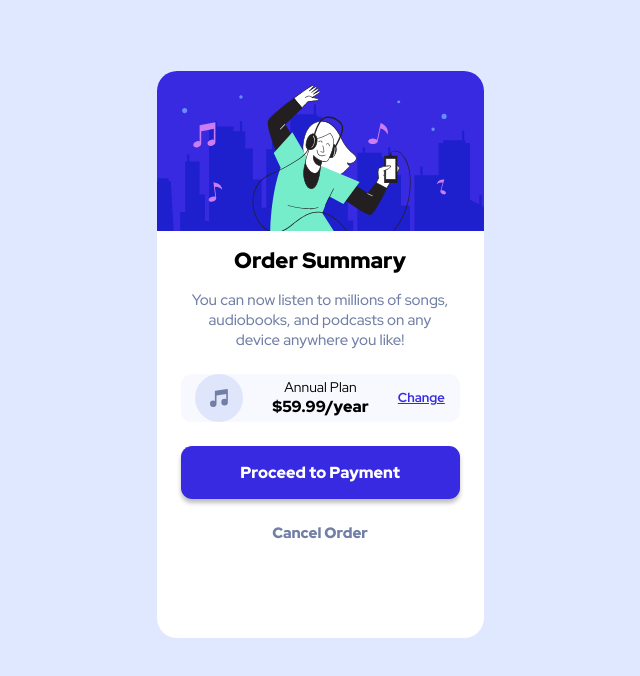
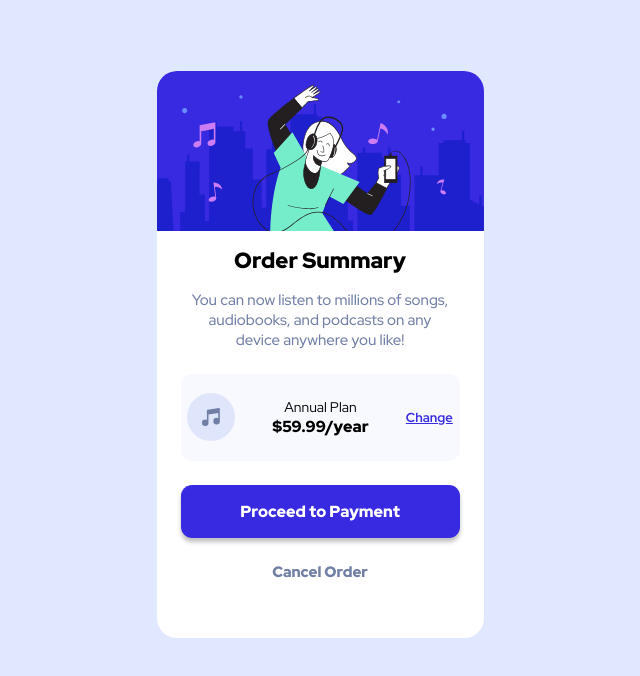
Before and after one commit to XavierVelasquezSoto/flexbox-week-1-3-, a plain HTML site: page index.html in a window 1280 px wide. Shown: the whole page, without its empty margins (320-960 px from the left). Drawn offline with Linux system fonts and the light colour scheme.

Commit message:
update final

```diff
--- a/css/style.css
+++ b/css/style.css
@@ -70,6 +70,7 @@ body {
   text-align: center;
   font-size: 15px;
   font-weight: 900;
+  margin-top: 24px;
 }
 
 .container {
@@ -98,7 +99,8 @@ body {
   margin: 24px;
 }
 .annual {
-  margin: 0;
+
+  margin: 24px;
   display: flex;
   flex-direction: column;
   justify-content: center;
```
